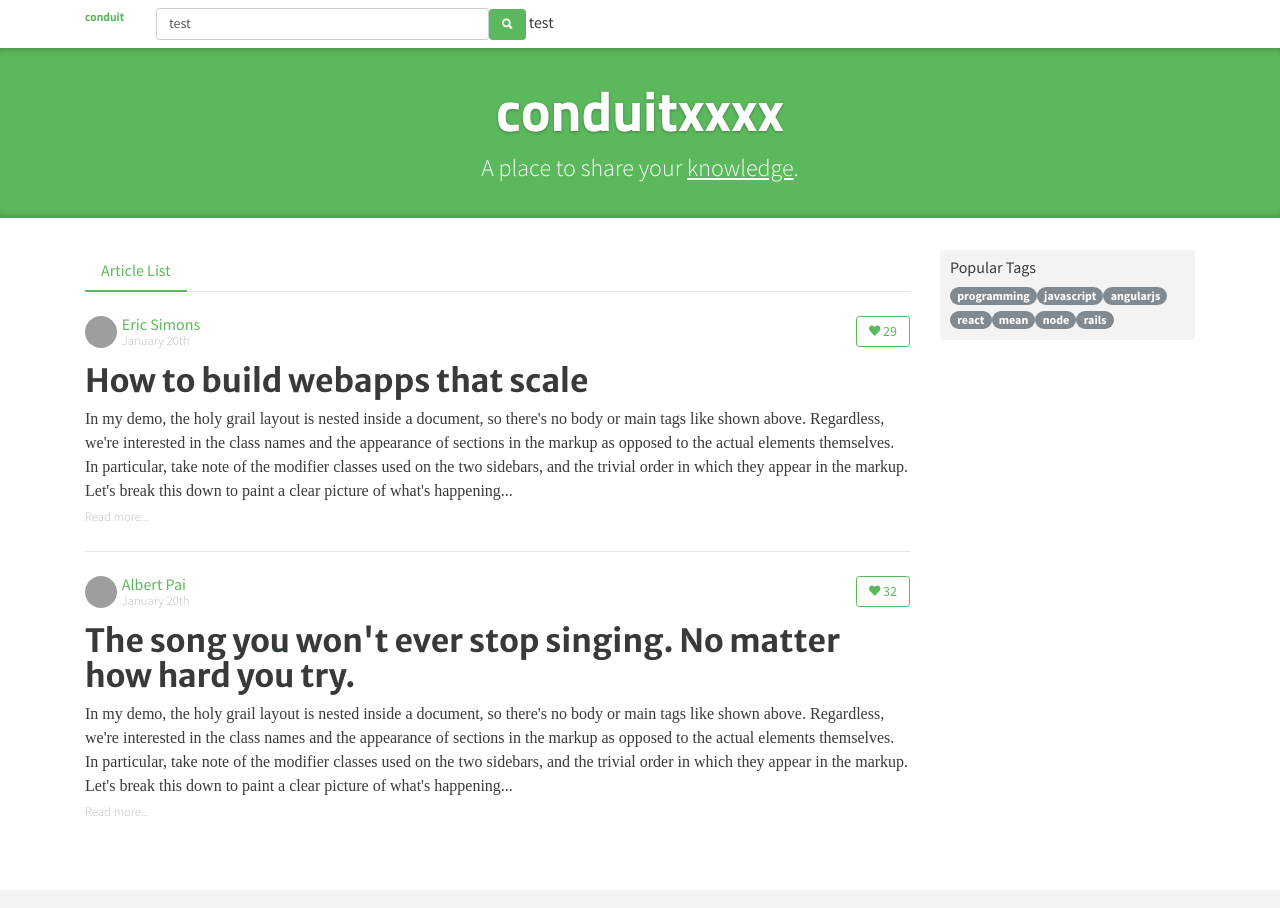
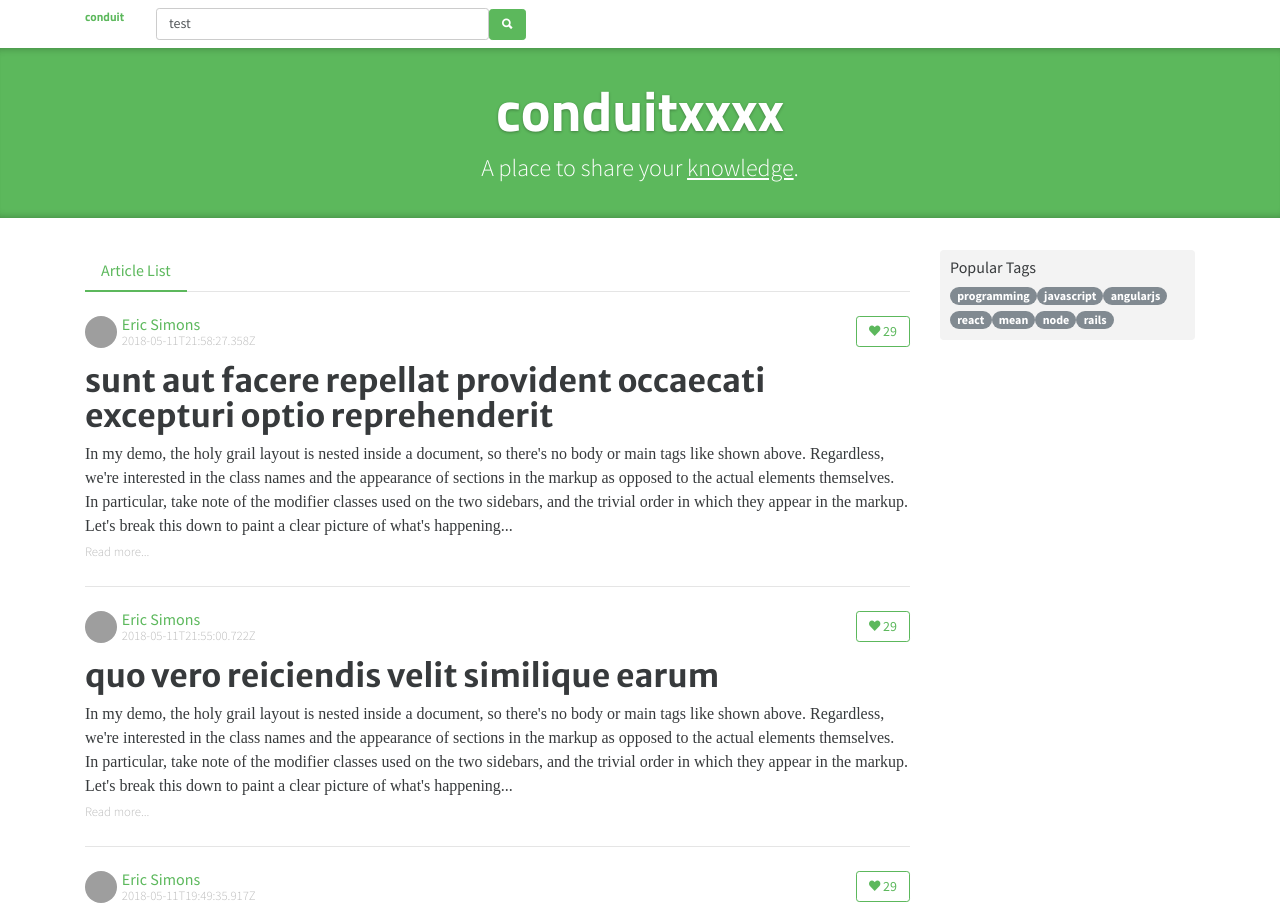
Before and after one commit to coolrare/DCT110018-practice, an Angular app: page / in a window 1280 px wide. Shown: the top 908 px of the page. Built offline with nearby package versions, Linux system fonts and the light colour scheme; grey boxes are pictures that could not be loaded; a web font is replaced by a local one.

Commit message:
任務08：使用結構指令(Structural Directive)

```diff
--- a/src/app/articles/articles.component.html
+++ b/src/app/articles/articles.component.html
@@ -6,21 +6,21 @@
   </ul>
 </div>
 
-<div class="post-preview">
+<div class="post-preview" *ngFor="let item of list">
   <div class="post-meta">
     <a href="profile.html">
       <img src="http://i.imgur.com/Qr71crq.jpg" />
     </a>
     <div class="info">
       <a href="profile.html" class="author">Eric Simons</a>
-      <span class="date">January 20th</span>
+      <span class="date">{{ item.createdAt }}</span>
     </div>
     <button class="btn btn-outline-primary btn-sm pull-xs-right">
       <i class="ion-heart"></i> 29
     </button>
   </div>
   <a href="post.html" class="preview-link">
-    <h1>How to build webapps that scale</h1>
+    <h1>{{ item.title }}</h1>
     <p>In my demo, the holy grail layout is nested inside a document, so there's no body or main tags like shown
       above.
       Regardless, we're interested in the class names and the appearance of sections in the markup as opposed to
@@ -30,28 +30,3 @@
     <span>Read more...</span>
   </a>
 </div>
-
-<div class="post-preview">
-  <div class="post-meta">
-    <a href="profile.html">
-      <img src="http://i.imgur.com/N4VcUeJ.jpg" />
-    </a>
-    <div class="info">
-      <a href="profile.html" class="author">Albert Pai</a>
-      <span class="date">January 20th</span>
-    </div>
-    <button class="btn btn-outline-primary btn-sm pull-xs-right">
-      <i class="ion-heart"></i> 32
-    </button>
-  </div>
-  <a href="post.html" class="preview-link">
-    <h1>The song you won't ever stop singing. No matter how hard you try.</h1>
-    <p>In my demo, the holy grail layout is nested inside a document, so there's no body or main tags like shown
-      above.
-      Regardless, we're interested in the class names and the appearance of sections in the markup as opposed to
-      the actual elements themselves. In particular, take note of the modifier classes used on the two sidebars,
-      and the trivial order in which they appear in the markup. Let's break this down to paint a clear picture
-      of what's happening...</p>
-    <span>Read more...</span>
-  </a>
-</div>
--- a/src/app/articles/articles.component.ts
+++ b/src/app/articles/articles.component.ts
@@ -7,6 +7,60 @@ import { Component, OnInit } from '@angular/core';
 })
 export class ArticlesComponent implements OnInit {
 
+  list = [
+    {
+      "title": "sunt aut facere repellat provident occaecati excepturi optio reprehenderit",
+      "slug": "zp7yqc",
+      "body": "laudantium enim quasi est quidem magnam voluptate ipsam eos\ntempora quo necessitatibus\ndolor quam autem quasi\nreiciendis et nam sapiente accusantium",
+      "createdAt": "2018-05-11T21:58:27.358Z",
+      "updatedAt": "2018-05-11T21:58:27.358Z",
+      "tagList": [],
+      "description": "laudantium enim quasi est quidem magnam voluptate ipsam eos\ntempora quo necessitatibus\ndolor quam autem quasi\nreiciendis et nam sapiente accusantium",
+      "author": {
+        "username": "Eliseo@gardner.biz",
+        "bio": "Eliseo",
+        "image": "http://placekitten.com/200/300",
+        "following": false
+      },
+      "favorited": false,
+      "favoritesCount": 1
+    },
+    {
+      "title": "quo vero reiciendis velit similique earum",
+      "slug": "p3vcsw",
+      "body": "est natus enim nihil est dolore omnis voluptatem numquam\net omnis occaecati quod ullam at\nvoluptatem error expedita pariatur\nnihil sint nostrum voluptatem reiciendis et",
+      "createdAt": "2018-05-11T21:55:00.722Z",
+      "updatedAt": "2018-05-11T21:55:00.722Z",
+      "tagList": [],
+      "description": "est natus enim nihil est dolore omnis voluptatem numquam\net omnis occaecati quod ullam at\nvoluptatem error expedita pariatur\nnihil sint nostrum voluptatem reiciendis et",
+      "author": {
+        "username": "Jayne_Kuhic@sydney.com",
+        "bio": "Jayne_Kuhic",
+        "image": "http://placekitten.com/200/300",
+        "following": false
+      },
+      "favorited": false,
+      "favoritesCount": 3
+    },
+    {
+      "title": "odio adipisci rerum aut animi",
+      "slug": "3c69lg",
+      "body": "quia molestiae reprehenderit quasi aspernatur\naut expedita occaecati aliquam eveniet laudantium\nomnis quibusdam delectus saepe quia accusamus maiores nam est\ncum et ducimus et vero voluptates excepturi deleniti ratione",
+      "createdAt": "2018-05-11T19:49:35.917Z",
+      "updatedAt": "2018-05-11T19:49:35.917Z",
+      "tagList": [],
+      "description": "quia molestiae reprehenderit quasi aspernatur\naut expedita occaecati aliquam eveniet laudantium\nomnis quibusdam delectus saepe quia accusamus maiores nam est\ncum et ducimus et vero voluptates excepturi deleniti ratione",
+      "author": {
+        "username": "Lew@alysha.tv",
+        "bio": "Lew",
+        "image": "http://placekitten.com/200/300",
+        "following": false
+      },
+      "favorited": false,
+      "favoritesCount": 5
+    }
+  ]
+
   constructor() { }
 
   ngOnInit(): void {
--- a/src/app/header/header.component.html
+++ b/src/app/header/header.component.html
@@ -16,6 +16,8 @@
     <button class="btn btn-sm btn-primary" (click)="buttonClick($event)">
       <i class="ion-search"></i>
     </button>
-    {{ keyword }}
+    <!-- {{ keyword }} -->
+
+    <span class="highlight" *ngIf="keyword === ''">請輸入查詢條件</span>
   </div>
 </nav>
```
